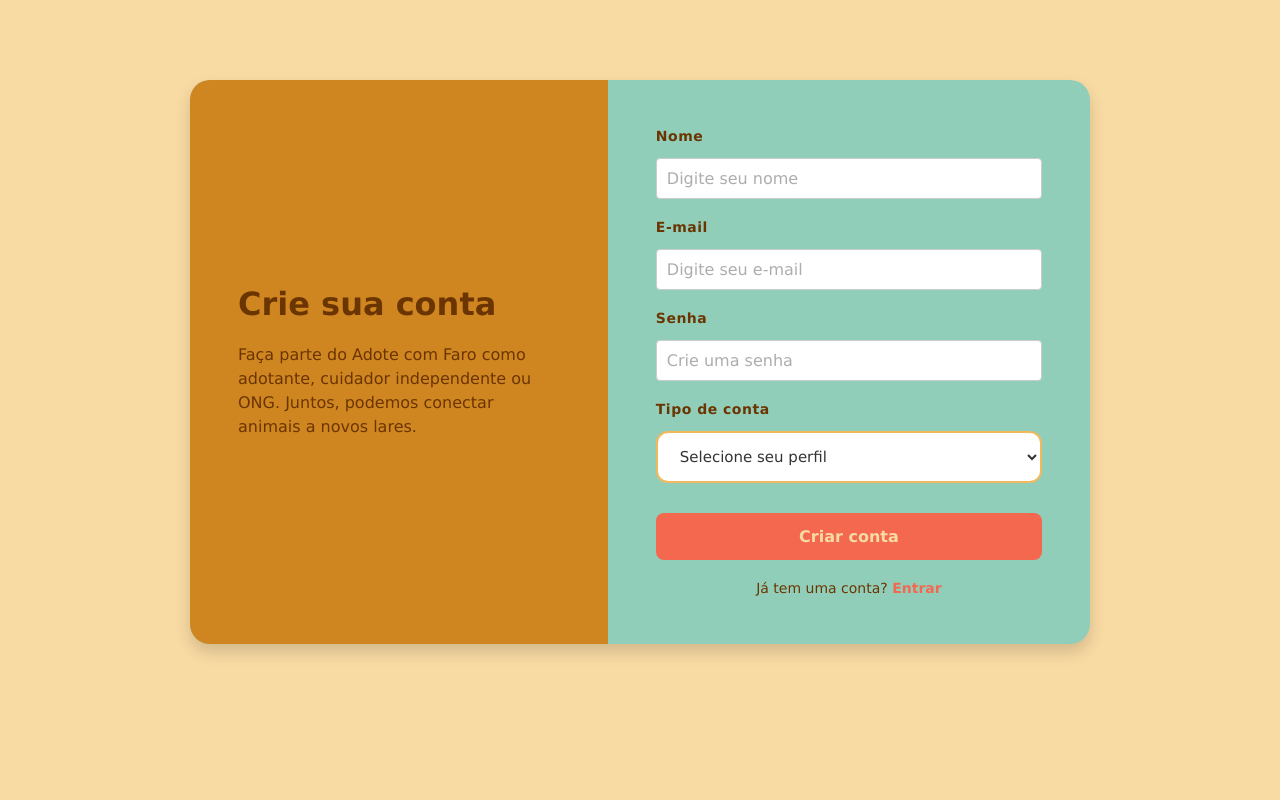
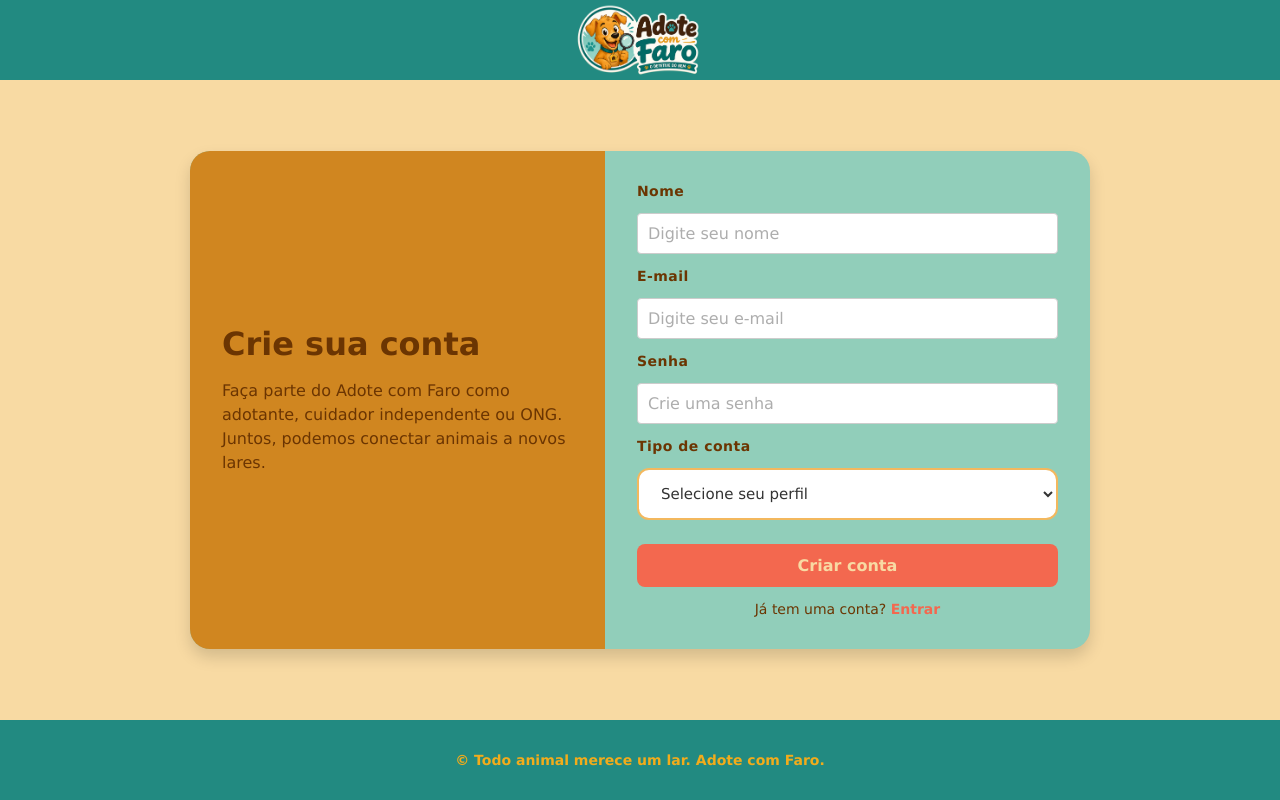
Before and after one commit to eusam04/adote-com-faro, a React (Vite) app in the folder frontend/: page /cadastro in a window 1280 px wide. Built offline with nearby package versions, Linux system fonts and the light colour scheme.

Commit message:
Implementa alterações na estilização das páginas de Cadastro e Login

```diff
--- a/frontend/src/pages/Cadastro/Cadastro.css
+++ b/frontend/src/pages/Cadastro/Cadastro.css
@@ -9,15 +9,15 @@
   /* Centraliza horizontalmente o bloco de cadastro */
   align-items: center;
   /* Centraliza verticalmente o bloco de cadastro */
-  padding: 40px 20px;
-  /* Adiciona espaçamento interno para não encostar nas bordas */
-  min-height: calc(100vh - 80px);
-  /* Ocupa o espaço útil restante (header + footer) */
+  align-items: safe center;
+  /* 'safe' evita que o card seja cortado quando ele é mais alto que a tela */
+  margin-top: 80px;
+  /* Compensa a altura do header fixo */
+  min-height: calc(100vh - 160px);
+  /* Ocupa o espaço útil entre header (80px) e footer (80px) fixos */
+  padding: 24px 20px;
+  /* Espaçamento interno enxuto para caber sem barra de rolagem */
   box-sizing: border-box;
-  padding-top: 80px;
-  /* Compensa a altura do header fixo */
-  padding-bottom: 100px;
-  /* Compensa a altura do footer fixo */
 }
 
 /* Card centralizado que engloba as informações e o formulário */
@@ -43,14 +43,14 @@
   flex: 1;
   background-color: #d08620;
   /* Cor laranja/marrom para destacar o título (cor do main-card da Home) */
-  padding: 48px;
+  padding: 32px;
   display: flex;
   flex-direction: column;
   justify-content: center;
   /* Centraliza os textos verticalmente */
   align-items: flex-start;
   /* Alinha os textos à esquerda */
-  gap: 20px;
+  gap: 16px;
   /* Espaçamento interno entre o título e a descrição */
 }
 
@@ -80,11 +80,11 @@
 .cadastro-form {
   flex: 1.2;
   /* Dá ligeiramente mais espaço para o formulário */
-  padding: 48px;
+  padding: 32px;
   display: flex;
   flex-direction: column;
   /* Organiza os campos verticalmente */
-  gap: 20px;
+  gap: 14px;
   /* Distância confortável entre cada campo do formulário */
   justify-content: center;
 }
@@ -94,8 +94,8 @@
   display: flex;
   flex-direction: column;
   /* Rótulo em cima e campo de digitação embaixo */
-  gap: 8px;
-  /* Espaço de 8px entre a label e o input */
+  gap: 6px;
+  /* Espaço de 6px entre a label e o input */
 }
 
 /* Rótulos dos campos */
@@ -110,7 +110,7 @@
 /* Campos de entrada de texto e de seleção (input e select) */
 .form-group input,
 .form-group select {
-  padding: 12px 16px;
+  padding: 10px 14px;
   font-size: 15px;
   font-family: Verdana, Geneva, Tahoma, sans-serif;
   border: 2px solid #ce841f;
@@ -140,7 +140,7 @@
   /* Laranja vibrante idêntico aos botões secundários da Home */
   color: #f8daa3;
   /* Cor de texto bege claro com excelente contraste */
-  padding: 14px;
+  padding: 12px;
   font-size: 16px;
   font-weight: bold;
   font-family: Verdana, Geneva, Tahoma, sans-serif;
--- a/frontend/src/pages/Cadastro/Cadastro.jsx
+++ b/frontend/src/pages/Cadastro/Cadastro.jsx
@@ -1,5 +1,6 @@
 import { useState } from 'react';
 import { Link, useNavigate } from 'react-router-dom';
+import SiteLayout from '../../components/SiteLayout';
 
 import api from '../../services/api';
 import './Cadastro.css';
@@ -46,7 +47,9 @@
   }
 
   return (
-    <main className="cadastro-page">
+    <SiteLayout>
+
+      <main className="cadastro-page" id="conteudo-principal" tabIndex={-1}>
 
         {
           mensagem && (
@@ -60,6 +63,7 @@
           Container principal do cadastro
           Divide a página em duas seções: informações sobre o projeto e formulário de cadastro
         */}
+
         <section className="cadastro-container">
 
           {/* Informações sobre o projeto Adote com Faro */}
@@ -140,6 +144,8 @@
         </section>
 
       </main>
+
+    </SiteLayout>
   );
 }
 
--- a/frontend/src/pages/Login/Login.css
+++ b/frontend/src/pages/Login/Login.css
@@ -6,11 +6,15 @@
   display: flex;
   justify-content: center;
   align-items: center;
-  min-height: calc(100vh - 80px); /* Altura confortável para centralizar na tela */
-  padding: 40px 20px;
+  align-items: safe center;
+  /* 'safe' evita que o card seja cortado quando ele é mais alto que a tela */
+  margin-top: 80px;
+  /* Compensa a altura do header fixo */
+  min-height: calc(100vh - 160px);
+  /* Ocupa o espaço útil entre header (80px) e footer (80px) fixos */
+  padding: 24px 20px;
+  /* Espaçamento interno enxuto para caber sem barra de rolagem */
   box-sizing: border-box;
-  padding-top: 80px;          /* Compensa a altura do header fixo */
-  padding-bottom: 100px;      /* Compensa a altura do footer fixo */
 }
 
 /* Container do login que combina os blocos de informação e do formulário */
@@ -31,12 +35,12 @@
   flex: 1;
   background-color: #d08620;  /* Combina com a cor do card principal da Home */
   color: #6b3502;             /* Letra escura de alto contraste */
-  padding: 48px;              /* Espaçamento interno generoso */
+  padding: 36px;              /* Espaçamento interno generoso */
   display: flex;
   flex-direction: column;
   justify-content: center;
   align-items: flex-start;
-  gap: 16px;
+  gap: 18px;
 }
 
 .login-info h1 {
@@ -60,18 +64,18 @@
 .login-form {
   flex: 1;
   background-color: #91ceba;  /* Cor de fundo verde-água da Home */
-  padding: 48px;              /* Espaçamento interno generoso */
+  padding: 36px;              /* Espaçamento interno generoso */
   display: flex;
   flex-direction: column;
   justify-content: center;
-  gap: 20px;
+  gap: 16px;
 }
 
 /* Grupo de campos de formulário */
 .form-group {
   display: flex;
   flex-direction: column;
-  gap: 8px;
+  gap: 6px;
 }
 
 .form-group label {
@@ -85,7 +89,7 @@
 .form-group input {
   font-family: Verdana, Geneva, Tahoma, sans-serif;
   font-size: 14px;
-  padding: 12px 16px;
+  padding: 11px 15px;
   border: 2px solid #f3b85e;  /* Borda amarela/laranja suave */
   border-radius: 8px;
   background-color: #ffffff;
@@ -105,7 +109,7 @@
   display: inline-block;
   background-color: #f3684f;  /* Laranja vibrante clássico da Home */
   color: #f8daa3;             /* Tom claro com ótimo contraste */
-  padding: 12px 20px;
+  padding: 13px;
   border: none;
   border-radius: 8px;
   font-weight: bold;
@@ -158,7 +162,7 @@
 
   .login-info,
   .login-form {
-    padding: 36px;
+    padding: 28px;
   }
 }
 
@@ -173,7 +177,7 @@
   .login-info {
     align-items: center;
     text-align: center;
-    padding: 36px 24px;
+    padding: 28px 24px;
   }
 
   .login-info p {
@@ -181,7 +185,7 @@
   }
 
   .login-form {
-    padding: 36px 24px;
+    padding: 28px 24px;
   }
 }
 
--- a/frontend/src/pages/Login/Login.jsx
+++ b/frontend/src/pages/Login/Login.jsx
@@ -61,7 +61,9 @@
   }
 
   return (
-    <main id="conteudo-principal" className="login-page" tabIndex={-1}>
+    <SiteLayout>
+
+      <main id="conteudo-principal" className="login-page" tabIndex={-1}>
 
       {
         mensagem && (
@@ -122,6 +124,7 @@
 
     </main>
 
+    </SiteLayout>
   );
 }
 
```
Lines whose indentation alone changed are shown as unchanged.
